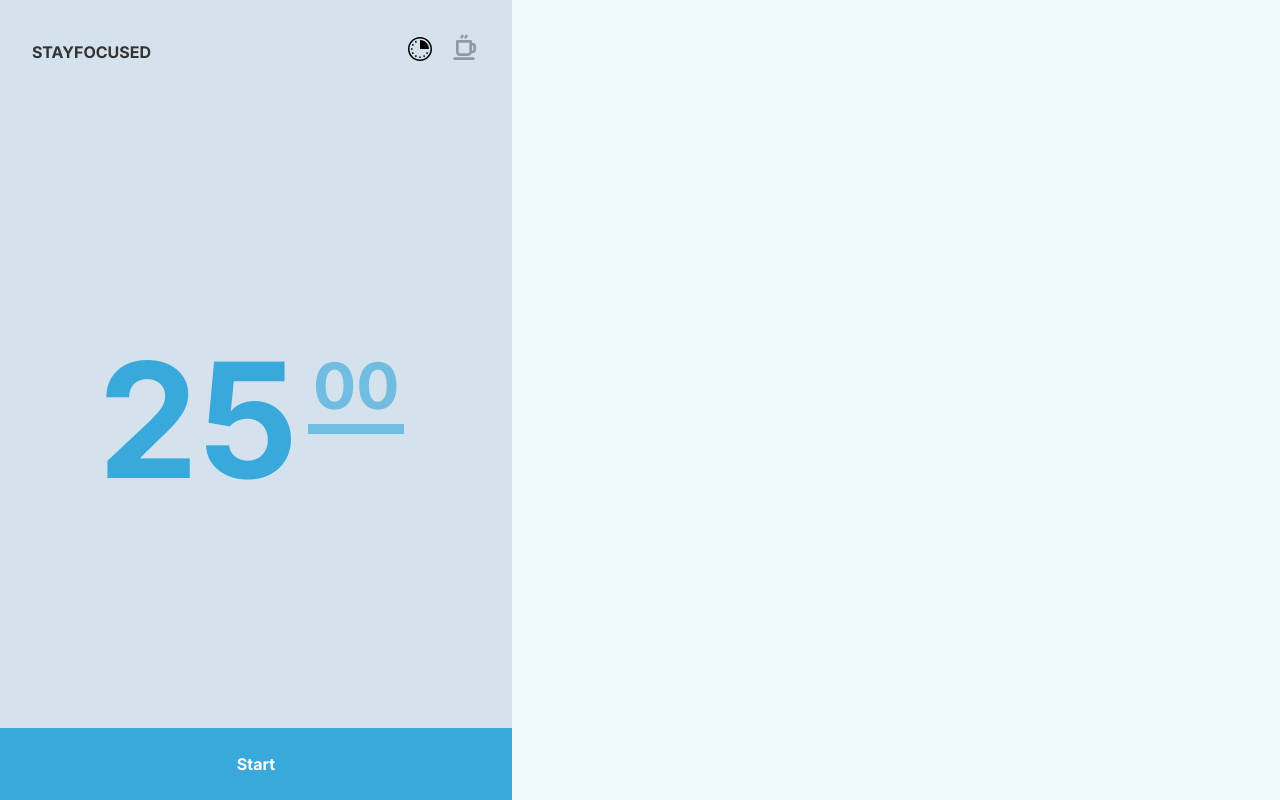
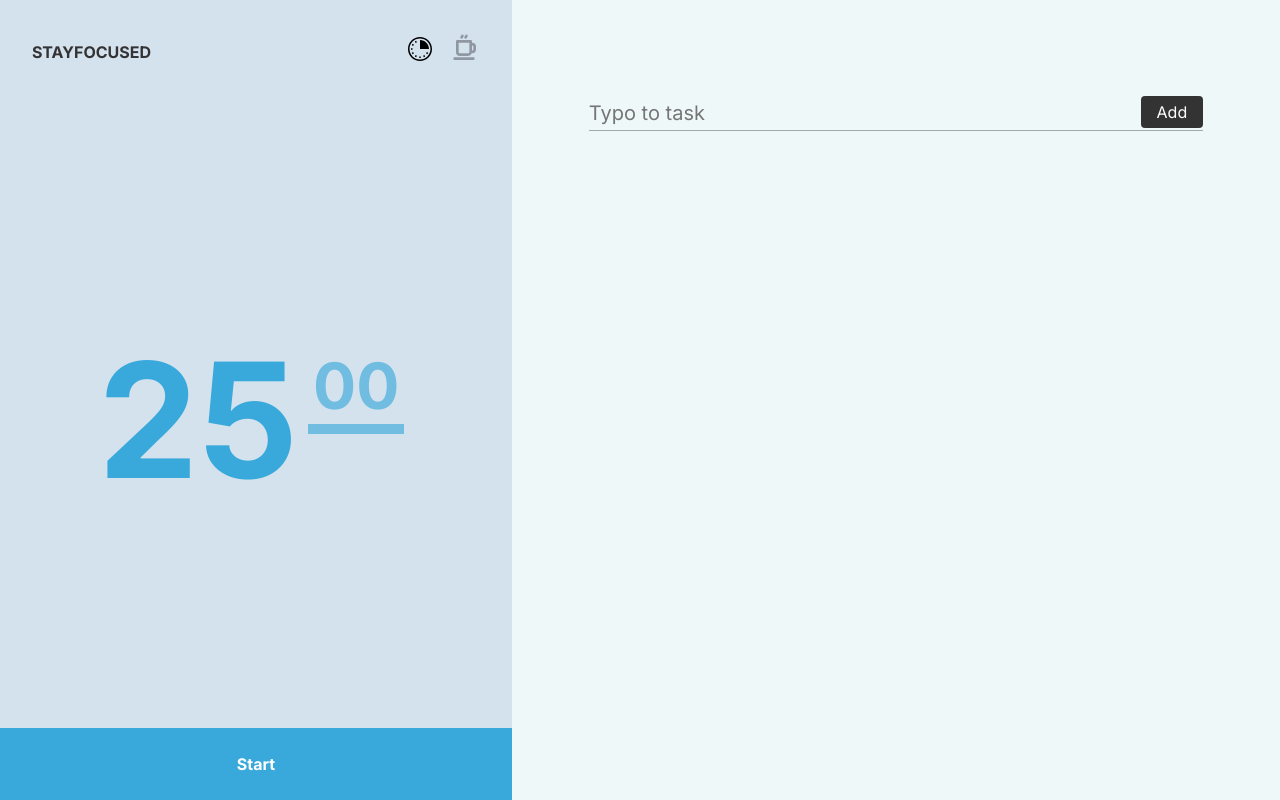
Before and after one commit to erdemuslu/stay-focused, a React (Vite) app: page / in a window 1280 px wide. Built offline with nearby package versions, Linux system fonts and the light colour scheme.

Commit message:
add :: task view

```diff
--- a/src/App.js
+++ b/src/App.js
@@ -3,6 +3,7 @@ import React, { useEffect } from 'react';
 import Store from './store';
 
 import Side from './components/Side';
+import TaskView from './components/TaskView';
 
 const App = () => {
   useEffect(() => { console.log('mounted'); }, []);
@@ -11,6 +12,7 @@ const App = () => {
     <Store>
       <div className="app is-default" role="main">
         <Side />
+        <TaskView />
       </div>
     </Store>
   );
--- a/src/actions/index.js
+++ b/src/actions/index.js
@@ -1,7 +1,9 @@
 import {
+  ADD_TASK,
   SET_TIMER_STYLE,
   SET_START,
 } from './types';
 
 export const setStart = (start) => ({ type: SET_START, start });
 export const setTimerStyle = (style) => ({ type: SET_TIMER_STYLE, style });
+export const addTask = (params) => ({ type: ADD_TASK, params });
--- a/src/actions/types.js
+++ b/src/actions/types.js
@@ -1,2 +1,3 @@
 export const SET_TIMER_STYLE = 'SET_TIMER_STYLE';
 export const SET_START = 'SET_START';
+export const ADD_TASK = 'ADD_TASK';
--- /dev/null
+++ b/src/components/TaskView/index.js
@@ -0,0 +1,56 @@
+import React, { useContext, useState } from 'react';
+
+import { MainContext } from '../../store';
+import { addTask } from '../../actions';
+
+const TaskView = () => {
+  const { state, dispatch } = useContext(MainContext);
+  const [value, setValue] = useState('');
+
+  const saveTask = (e) => {
+    e.preventDefault();
+
+    if (value.length > 0) {
+      dispatch(addTask({ title: value, isDone: false }));
+      setValue('');
+    }
+  };
+
+  const handleInputValue = ({ target: { value: inputValue } }) => {
+    setValue(inputValue);
+  };
+
+  return (
+    <div className="taskview">
+      <div className="taskview-wrapper">
+        <form
+          onSubmit={saveTask}
+        >
+          <div>
+            <input value={value} onChange={handleInputValue} type="text" name="task" placeholder="Typo to task" />
+            <button type="submit">Add</button>
+          </div>
+        </form>
+        <div className="taskview-list">
+          {
+            state.tasks.list.length > 0
+              ? state.tasks.list.map((item, index) => {
+                const key = index.toString();
+
+                return (
+                  <div
+                    key={key}
+                  >
+                    {item.title}
+                  </div>
+                );
+              })
+              : null
+          }
+        </div>
+      </div>
+    </div>
+  );
+};
+
+export default TaskView;
--- a/src/reducer/index.js
+++ b/src/reducer/index.js
@@ -1,10 +1,32 @@
+/* eslint-disable no-case-declarations */
 import {
+  ADD_TASK,
   SET_TIMER_STYLE,
   SET_START,
 } from '../actions/types';
 
 function mainReducer(state, action) {
   switch (action.type) {
+    case ADD_TASK:
+      const { title, isDone } = action.params;
+
+      const newItem = [
+        {
+          title,
+          isDone,
+        },
+      ];
+
+      return {
+        ...state,
+        tasks: {
+          ...state.tasks,
+          list: [
+            ...state.tasks.list,
+            ...newItem,
+          ],
+        },
+      };
     case SET_TIMER_STYLE:
       return {
         ...state,
--- a/src/store/payload.js
+++ b/src/store/payload.js
@@ -6,6 +6,9 @@ const payload = {
     style: 'pomodoro',
     minutes: 25,
   },
+  tasks: {
+    list: [],
+  },
 };
 
 export default payload;
--- a/src/style/components/_all.scss
+++ b/src/style/components/_all.scss
@@ -3,3 +3,4 @@
 @import '_side';
 @import '_progress-bar';
 @import '_selection';
+@import '_taskview';
--- a/src/style/components/_common.scss
+++ b/src/style/components/_common.scss
@@ -1,4 +1,6 @@
 .app {
+  display: flex;
+  flex-wrap: wrap;
   height: 100%;
   background-color: var(--body-bg);
 }
--- /dev/null
+++ b/src/style/components/_taskview.scss
@@ -0,0 +1,48 @@
+.taskview {
+  display: flex;
+  flex-wrap: wrap;
+  align-items: flex-start;
+  justify-content: center;
+  width: 60%;
+  height: 100%;
+  padding: 6em 0;
+
+  &-wrapper {
+    width: 80%;
+  }
+
+  form {
+    width: 100%;
+    margin-bottom: 2em;
+
+    & > div {
+      width: 100%;
+      position: relative;
+
+      input {
+        width: 100%;
+        border: 0;
+        border-bottom: 1px solid rgba(0, 0, 0, .32);
+        background-color: transparent;
+        padding: .25em 0em;
+        font-size: 1.25em;
+      }
+
+      button {
+        position: absolute;
+        bottom: .2em;
+        right: 0;
+        width: auto;
+        padding-left: 1em;
+        padding-right: 1em;
+        font-size: 1em;
+        height: 2em;
+        border-radius: 4px;
+        background-color: #333;
+        border: 0;
+        cursor: pointer;
+        color: #fff;
+      }
+    }
+  }
+}
```
